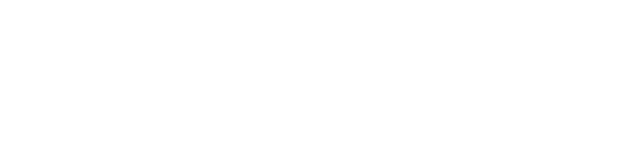
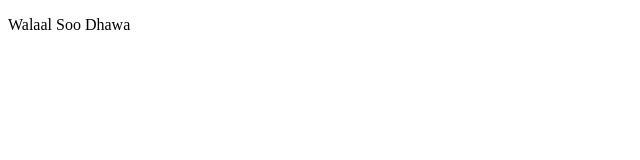
Before and after one commit to yahye-ali/Odin_project, a plain HTML site: page index.html in a window 1280 px wide. Shown: the whole page, without its empty margins (0-640 px from the left). Drawn offline with Linux system fonts and the light colour scheme.

Commit message:
Update index.html

```diff
--- a/index.html
+++ b/index.html
@@ -6,6 +6,6 @@
     <title>Document</title>
 </head>
 <body>
-
+   <p>Walaal Soo Dhawa</p>
 </body>
 </html>
```
